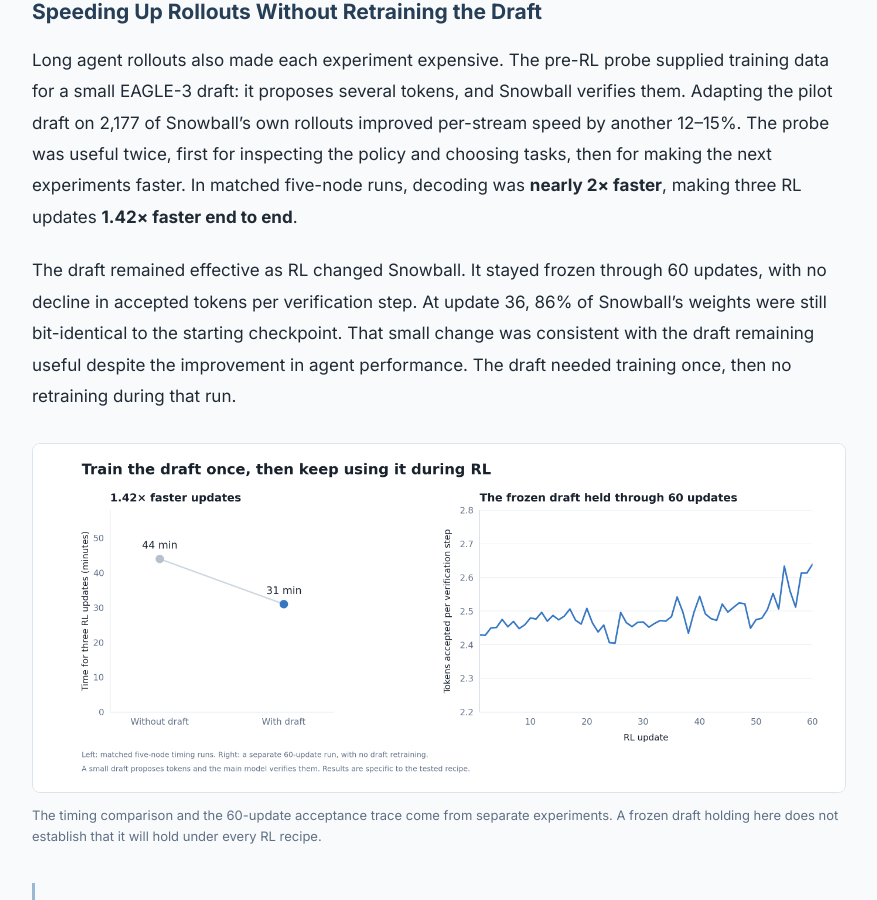
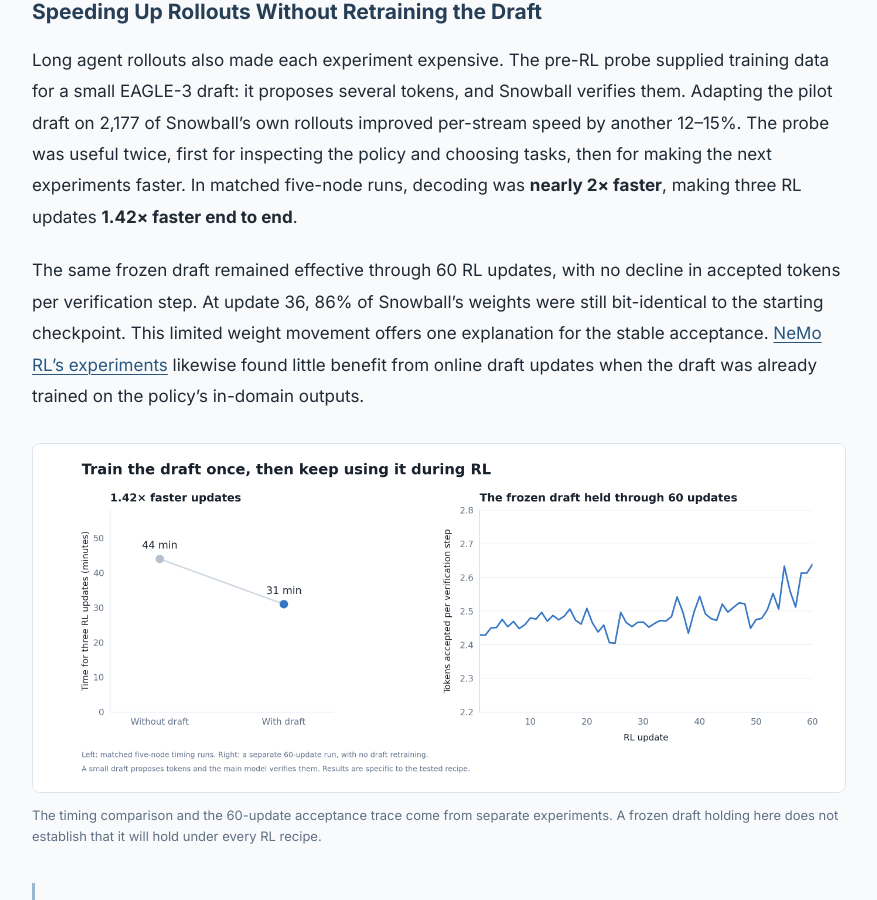
Before and after one commit to lukedhlee/lukedhlee.github.io, a Jekyll site: the page built from _posts/2026-10-21-turning-snowball-into-a-coding-agent.md, in a window 1280 px wide and 900 px high, scrolled down 9342 px. Shown: the whole window, without its empty margins (201-1078 px from the left). Built offline with Jekyll 4.4.1, drawn with Linux system fonts in a browser that asks for light colours.

Commit message:
Contextualize frozen draft stability with NeMo RL findings

```diff
--- a/_posts/2026-10-21-turning-snowball-into-a-coding-agent.md
+++ b/_posts/2026-10-21-turning-snowball-into-a-coding-agent.md
@@ -184,7 +184,7 @@
 
 Long agent rollouts also made each experiment expensive. The pre-RL probe supplied training data for a small EAGLE-3 draft: it proposes several tokens, and Snowball verifies them. Adapting the pilot draft on 2,177 of Snowball's own rollouts improved per-stream speed by another 12–15%. The probe was useful twice, first for inspecting the policy and choosing tasks, then for making the next experiments faster. In matched five-node runs, decoding was **nearly 2× faster**, making three RL updates **1.42× faster end to end**.
 
-The draft remained effective as RL changed Snowball. It stayed frozen through 60 updates, with no decline in accepted tokens per verification step. At update 36, 86% of Snowball's weights were still bit-identical to the starting checkpoint. That small change was consistent with the draft remaining useful despite the improvement in agent performance. The draft needed training once, then no retraining during that run.
+The same frozen draft remained effective through 60 RL updates, with no decline in accepted tokens per verification step. At update 36, 86% of Snowball's weights were still bit-identical to the starting checkpoint. This limited weight movement offers one explanation for the stable acceptance. [NeMo RL's experiments](https://arxiv.org/html/2604.26779#S3.SS3) likewise found little benefit from online draft updates when the draft was already trained on the policy's in-domain outputs.
 
 <figure class="research-figure">
 <a href="{{ '/assets/img/snowball/speculative-decoding.png?v=balanced-spacing' | relative_url }}"><img src="{{ '/assets/img/snowball/speculative-decoding.png?v=balanced-spacing' | relative_url }}" alt="A frozen speculative-decoding draft accelerated RL updates and maintained acceptance through 60 updates." width="2772" height="1188" loading="lazy"></a>
```
